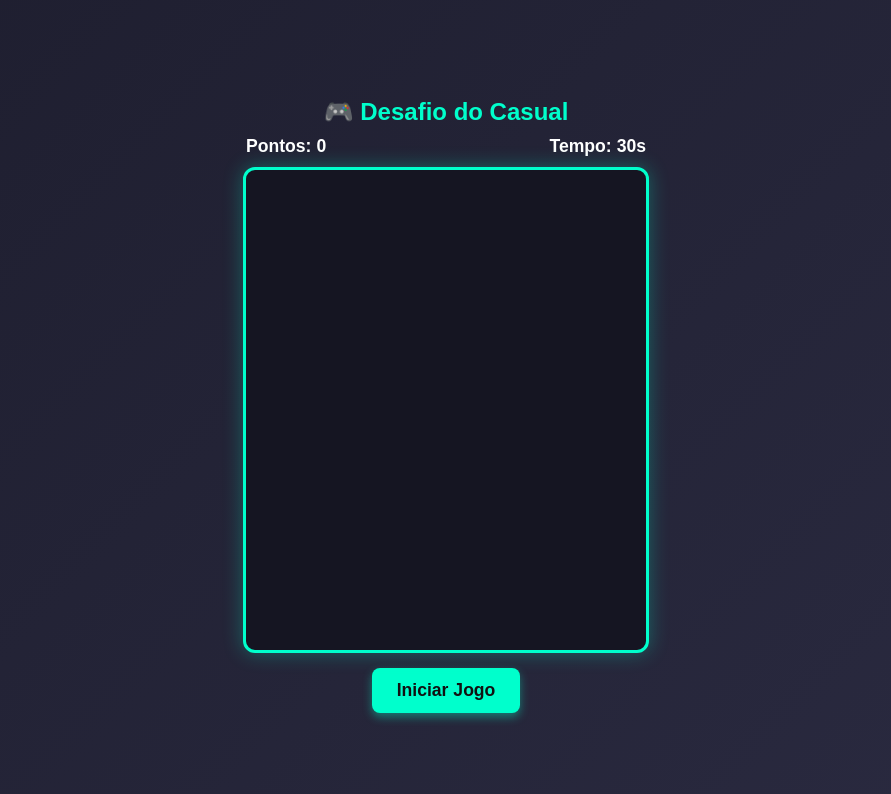
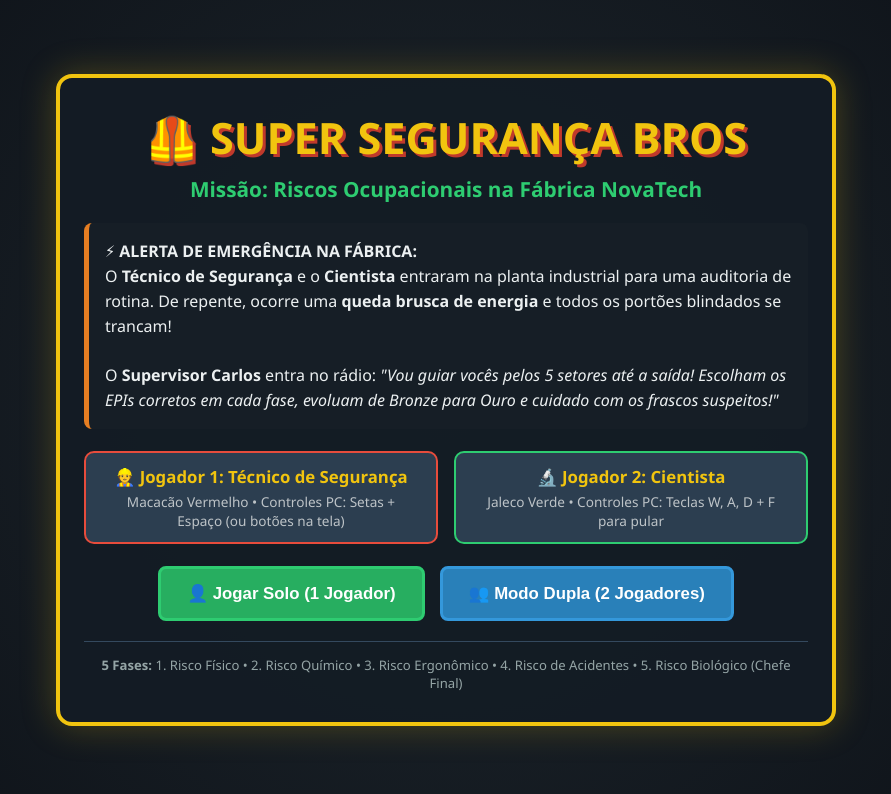
Before and after one commit to getulioramos46-create/desafio-do-casal, a plain HTML site: page index.html in a window 1280 px wide. Shown: the whole page, without its empty margins (194-1085 px from the left). Drawn offline with Linux system fonts and the light colour scheme.

Commit message:
Update index.html

```diff
--- a/index.html
+++ b/index.html
@@ -2,173 +2,137 @@
 <html lang="pt-BR">
 <head>
     <meta charset="UTF-8">
-    <meta name="viewport" content="width=device-width, initial-scale=1.0">
-    <title>Desafio do Casual - Mini Jogo</title>
+    <meta name="viewport" content="width=device-width, initial-scale=1.0, maximum-scale=1.0, user-scalable=no">
+    <title>Super Segurança Bros - Início & História</title>
     <style>
+        * { box-sizing: border-box; margin: 0; padding: 0; user-select: none; }
         body {
-            margin: 0;
-            padding: 0;
-            background: linear-gradient(135deg, #1e1e2f, #2a2a40);
+            background: radial-gradient(circle at center, #1e272e 0%, #0d1117 100%);
             color: #fff;
-            font-family: Arial, sans-serif;
+            font-family: 'Segoe UI', Tahoma, Geneva, Verdana, sans-serif;
             display: flex;
             flex-direction: column;
             align-items: center;
             justify-content: center;
-            height: 100vh;
-            overflow: hidden;
-            touch-action: manipulation;
+            min-height: 100vh;
+            padding: 20px;
+            text-align: center;
+        }
+        .card {
+            background: rgba(20, 28, 36, 0.95);
+            border: 4px solid #f1c40f;
+            border-radius: 16px;
+            max-width: 780px;
+            width: 100%;
+            padding: 30px 24px;
+            box-shadow: 0 0 35px rgba(241, 196, 15, 0.25);
         }
         h1 {
-            margin: 10px 0;
-            font-size: 1.5rem;
-            color: #00ffcc;
-            text-align: center;
+            font-size: clamp(1.6rem, 4.5vw, 2.7rem);
+            color: #f1c40f;
+            text-shadow: 3px 3px #c0392b;
+            margin-bottom: 8px;
         }
-        #game-container {
-            width: 90vw;
-            max-width: 400px;
-            height: 60vh;
-            background: #151522;
-            border: 3px solid #00ffcc;
-            border-radius: 12px;
-            position: relative;
-            overflow: hidden;
-            box-shadow: 0 0 20px rgba(0, 255, 204, 0.3);
+        .subtitle {
+            color: #2ecc71;
+            font-size: clamp(1rem, 2.5vw, 1.3rem);
+            font-weight: bold;
+            margin-bottom: 20px;
         }
-        .target {
-            width: 50px;
-            height: 50px;
-            background: #ff007f;
-            border-radius: 50%;
-            position: absolute;
+        .story-box {
+            background: #161e26;
+            border-left: 5px solid #e67e22;
+            padding: 16px;
+            border-radius: 8px;
+            text-align: left;
+            margin-bottom: 22px;
+            line-height: 1.55;
+            font-size: clamp(0.9rem, 2vw, 1rem);
+            color: #ecf0f1;
+        }
+        .chars-row {
+            display: flex;
+            justify-content: center;
+            gap: 16px;
+            flex-wrap: wrap;
+            margin-bottom: 22px;
+        }
+        .char-badge {
+            background: #2c3e50;
+            border: 2px solid #7f8c8d;
+            border-radius: 10px;
+            padding: 12px 18px;
+            flex: 1;
+            min-width: 210px;
+        }
+        .char-badge h3 { color: #f1c40f; margin-bottom: 4px; font-size: 1.05rem; }
+        .char-badge p { font-size: 0.85rem; color: #bdc3c7; }
+        .btn-group {
+            display: flex;
+            justify-content: center;
+            gap: 15px;
+            flex-wrap: wrap;
+        }
+        .btn {
+            padding: 14px 26px;
+            font-size: 1.05rem;
+            font-weight: bold;
+            color: #fff;
+            border-radius: 8px;
             cursor: pointer;
-            display: flex;
-            align-items: center;
-            justify-content: center;
-            font-size: 24px;
-            box-shadow: 0 0 10px #ff007f;
-            user-select: none;
-            transition: transform 0.1s;
+            border: 3px solid transparent;
+            transition: transform 0.15s, filter 0.2s;
         }
-        .target:active {
-            transform: scale(0.9);
-        }
-        .scoreboard {
-            display: flex;
-            justify-content: space-between;
-            width: 90vw;
-            max-width: 400px;
-            margin-bottom: 10px;
-            font-size: 1.1rem;
-            font-weight: bold;
-        }
-        #start-btn {
-            margin-top: 15px;
-            padding: 12px 25px;
-            background: #00ffcc;
-            color: #111;
-            border: none;
-            border-radius: 8px;
-            font-size: 1.1rem;
-            font-weight: bold;
-            cursor: pointer;
-            box-shadow: 0 4px 10px rgba(0,255,204,0.4);
-        }
-        #start-btn:active {
-            transform: scale(0.95);
+        .btn:hover { transform: scale(1.05); filter: brightness(1.1); }
+        .btn-p1 { background: #27ae60; border-color: #2ecc71; }
+        .btn-p2 { background: #2980b9; border-color: #3498db; }
+        .rules {
+            margin-top: 20px;
+            font-size: 0.82rem;
+            color: #95a5a6;
+            border-top: 1px solid #34495e;
+            padding-top: 14px;
         }
     </style>
 </head>
 <body>
 
-    <h1>🎮 Desafio do Casual</h1>
-    <div class="scoreboard">
-        <span>Pontos: <span id="score">0</span></span>
-        <span>Tempo: <span id="timer">30</span>s</span>
+<div class="card">
+    <h1>🦺 SUPER SEGURANÇA BROS</h1>
+    <div class="subtitle">Missão: Riscos Ocupacionais na Fábrica NovaTech</div>
+
+    <div class="story-box">
+        <strong>⚡ ALERTA DE EMERGÊNCIA NA FÁBRICA:</strong><br>
+        O <strong>Técnico de Segurança</strong> e o <strong>Cientista</strong> entraram na planta industrial para uma auditoria de rotina. De repente, ocorre uma <strong>queda brusca de energia</strong> e todos os portões blindados se trancam!<br><br>
+        O <strong>Supervisor Carlos</strong> entra no rádio: <em>"Vou guiar vocês pelos 5 setores até a saída! Escolham os EPIs corretos em cada fase, evoluam de Bronze para Ouro e cuidado com os frascos suspeitos!"</em>
     </div>
 
-    <div id="game-container"></div>
+    <div class="chars-row">
+        <div class="char-badge" style="border-color: #e74c3c;">
+            <h3>👷 Jogador 1: Técnico de Segurança</h3>
+            <p>Macacão Vermelho • Controles PC: Setas + Espaço (ou botões na tela)</p>
+        </div>
+        <div class="char-badge" style="border-color: #2ecc71;">
+            <h3>🔬 Jogador 2: Cientista</h3>
+            <p>Jaleco Verde • Controles PC: Teclas W, A, D + F para pular</p>
+        </div>
+    </div>
 
-    <button id="start-btn" onclick="startGame()">Iniciar Jogo</button>
+    <div class="btn-group">
+        <button class="btn btn-p1" onclick="iniciarJogo(1)">👤 Jogar Solo (1 Jogador)</button>
+        <button class="btn btn-p2" onclick="iniciarJogo(2)">👥 Modo Dupla (2 Jogadores)</button>
+    </div>
 
-    <script>
-        const gameContainer = document.getElementById('game-container');
-        const scoreDisplay = document.getElementById('score');
-        const timerDisplay = document.getElementById('timer');
-        const startBtn = document.getElementById('start-btn');
+    <div class="rules">
+        <strong>5 Fases:</strong> 1. Risco Físico • 2. Risco Químico • 3. Risco Ergonômico • 4. Risco de Acidentes • 5. Risco Biológico (Chefe Final)
+    </div>
+</div>
 
-        let score = 0;
-        let timeLeft = 30;
-        let gameInterval = null;
-        let targetInterval = null;
+<script>
+    function iniciarJogo(qtdJogadores) {
+        window.location.href = `jogo.html?players=${qtdJogadores}`;
+    }
+</script>
 
-        function startGame() {
-            gameContainer.innerHTML = '';
-            score = 0;
-            timeLeft = 30;
-            scoreDisplay.textContent = score;
-            timerDisplay.textContent = timeLeft;
-            startBtn.style.display = 'none';
-
-            gameInterval = setInterval(() => {
-                timeLeft--;
-                timerDisplay.textContent = timeLeft;
-                if (timeLeft <= 0) {
-                    endGame();
-                }
-            }, 1000);
-
-            targetInterval = setInterval(spawnTarget, 800);
-        }
-
-        function spawnTarget() {
-            if (timeLeft <= 0) return;
-
-            const target = document.createElement('div');
-            target.classList.add('target');
-            target.innerHTML = '⭐';
-
-            const maxX = gameContainer.clientWidth - 50;
-            const maxY = gameContainer.clientHeight - 50;
-            const randomX = Math.floor(Math.random() * maxX);
-            const randomY = Math.floor(Math.random() * maxY);
-
-            target.style.left = randomX + 'px';
-            target.style.top = randomY + 'px';
-
-            target.addEventListener('click', () => {
-                score += 10;
-                scoreDisplay.textContent = score;
-                target.remove();
-            });
-
-            target.addEventListener('touchstart', (e) => {
-                e.preventDefault();
-                score += 10;
-                scoreDisplay.textContent = score;
-                target.remove();
-            });
-
-            gameContainer.appendChild(target);
-
-            setTimeout(() => {
-                if (target.parentElement) {
-                    target.remove();
-                }
-            }, 1200);
-        }
-
-        function endGame() {
-            clearInterval(gameInterval);
-            clearInterval(targetInterval);
-            gameContainer.innerHTML = `<div style="display:flex; align-items:center; justify-content:center; height:100%; flex-direction:column; text-align:center;">
-                <h2>Fim de Jogo! 🏆</h2>
-                <p style="font-size: 1.2rem; margin: 10px 0;">Sua pontuação: <strong>${score}</strong></p>
-            </div>`;
-            startBtn.style.display = 'block';
-            startBtn.textContent = 'Jogar Novamente';
-        }
-    </script>
 </body>
 </html>
```
